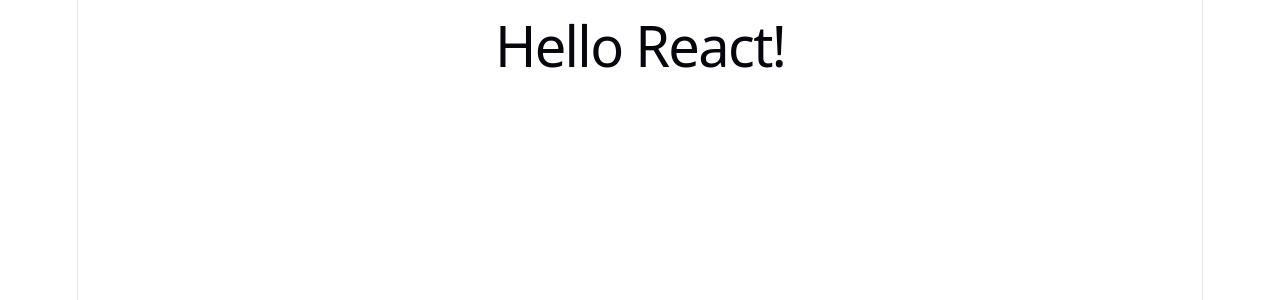
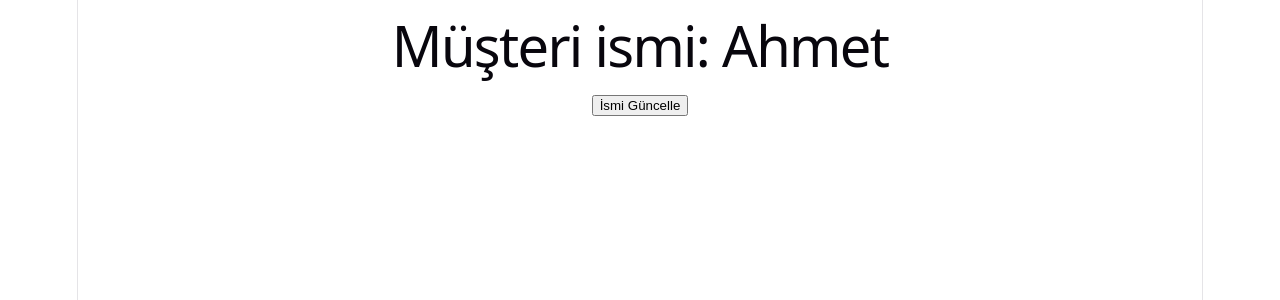
Before and after one commit to eminbasbayan/albaraka-react-egitimi, a React (Vite) app: page / in a window 1280 px wide. Shown: the top 300 px of the page. Built offline with nearby package versions, Linux system fonts and the light colour scheme.

Commit message:
useState hook

```diff
--- a/src/App.jsx
+++ b/src/App.jsx
@@ -1,5 +1,20 @@
-function App(){
-  return <h1>Hello React!</h1>
+import { useState } from "react";
+
+function App() {
+  const [state, setState] =  useState("Ahmet")
+  /* let customerName = 'Ahmet'; */
+
+  function customerUpdate() {
+    /* customerName = 'Emre'; */
+    setState("Emre")
+  }
+
+  return (
+    <div>
+      <h1>Müşteri ismi: {state}</h1>
+      <button onClick={customerUpdate}>İsmi Güncelle</button>
+    </div>
+  );
 }
 
-export default App
+export default App;
```
